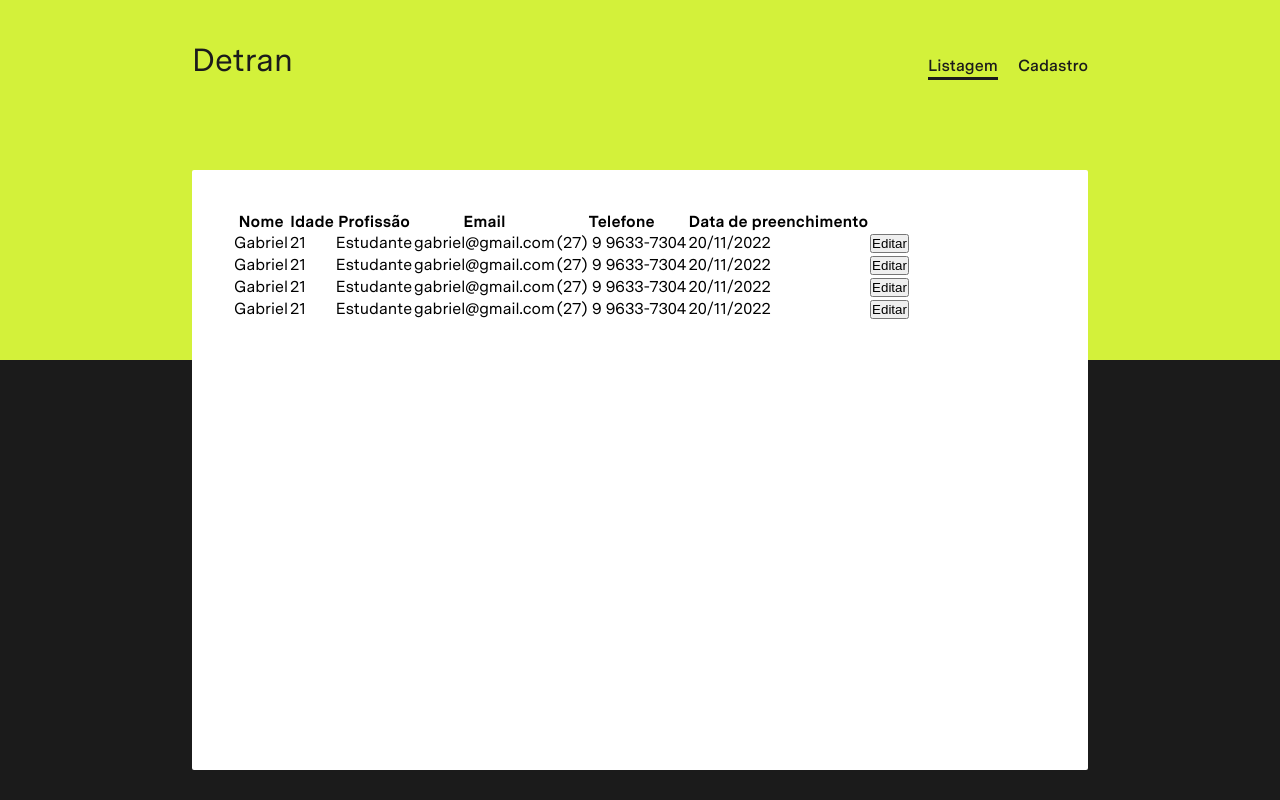
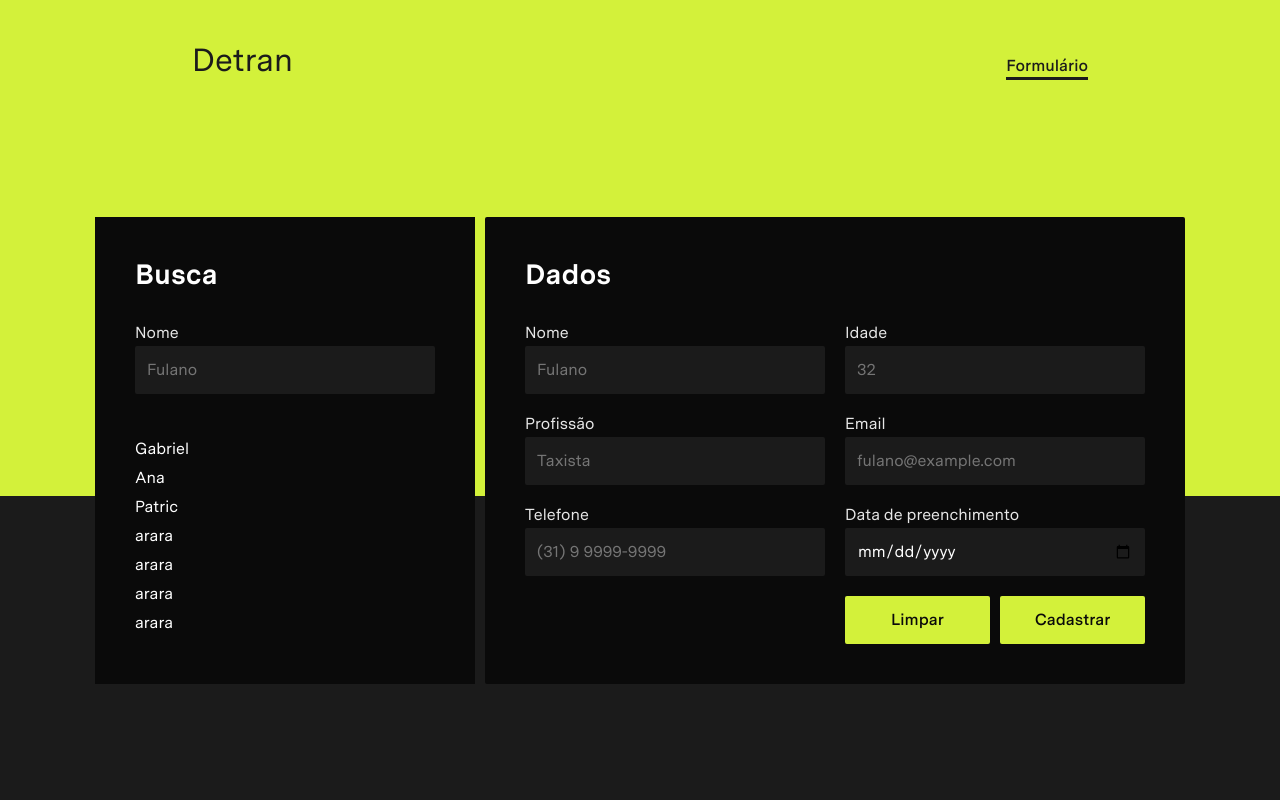
Before and after one commit to matosgabriel/rethink-challenge, a React (Create React App) app: page / in a window 1280 px wide. Built offline with nearby package versions, Linux system fonts and the light colour scheme; data requests are answered from the project's data file.

Commit message:
Listing the real data from persons

```diff
--- a/db.json
+++ b/db.json
@@ -1,49 +1,76 @@
 {
   "persons": [
     {
-      "name": "sadas",
-      "age": 12,
-      "occupation": "asdasd",
-      "email": "assad@gnauk",
-      "phone": "123123",
-      "fillDate": "2022-11-19T00:00:00.000Z",
-      "id": "dd2f3eb7-2d7c-47ff-8b67-e9f540d22aad"
+      "name": "Gabriel",
+      "age": 21,
+      "occupation": "Estudante",
+      "email": "gabriel@gmail.com",
+      "phone": "(27) 9 9633-7304",
+      "fillDate": "2022-11-20T00:00:00.000Z",
+      "id": "1463c719-2e9a-45a7-8f48-ce6f886dca1a"
     },
     {
-      "name": "asdasd",
-      "age": 12,
-      "occupation": "asdasd",
-      "email": "sadas@asasd",
-      "phone": "(31) 9 9999-9999",
-      "fillDate": "2022-11-19T00:00:00.000Z",
-      "id": "2ef4300e-94d5-47b7-8908-8a0f5a7c0fb0"
+      "name": "Ana",
+      "age": 23,
+      "occupation": "Estagiária",
+      "email": "ana@gmail.com",
+      "phone": "(27) 9 9999-9999",
+      "fillDate": "2022-11-23T00:00:00.000Z",
+      "id": "2a0b7248-0997-48c2-8143-25f919df9d6f"
     },
     {
-      "name": "Gabriel",
+      "name": "Patric",
       "age": 21,
-      "occupation": "Taxista",
-      "email": "gabriel@gmail.com",
-      "phone": "(27) 9 9873-7403",
-      "fillDate": "2022-11-20T00:00:00.000Z",
-      "id": "ca34aab4-baac-4836-b464-16f85807badf"
+      "occupation": "Estudante",
+      "email": "patric@gmail.com",
+      "phone": "(11) 9 9999-9999",
+      "fillDate": "2022-11-10T00:00:00.000Z",
+      "id": "9afc0ea2-5e42-4143-9393-244346d24879"
     },
     {
-      "name": "Gabriel",
+      "name": "arara",
       "age": 21,
-      "occupation": "Taxista",
-      "email": "gabriel@gmail.com",
-      "phone": "(27) 9 9873-7403",
-      "fillDate": "2022-11-20T00:00:00.000Z",
-      "id": "769d35cf-0833-4a5e-be77-3eda39d86ed0"
+      "occupation": "arara",
+      "email": "arara@arara",
+      "phone": "(21) 0 0000-0000",
+      "fillDate": "2022-11-16T00:00:00.000Z",
+      "id": "c9c191ea-0943-48a8-aa87-213553b7a60c"
     },
     {
-      "name": "Gabriel",
+      "name": "arara",
       "age": 21,
-      "occupation": "Taxista",
-      "email": "gabriel@gmail.com",
-      "phone": "(27) 9 9873-7403",
-      "fillDate": "2022-11-20T00:00:00.000Z",
-      "id": "1811ecac-5f0b-4175-a604-f2eea2498d7f"
+      "occupation": "arara",
+      "email": "arara@arara",
+      "phone": "(21) 0 0000-0000",
+      "fillDate": "2022-11-16T00:00:00.000Z",
+      "id": "78b4dc49-e98a-4c89-b132-10e0c8fb3917"
+    },
+    {
+      "name": "arara",
+      "age": 21,
+      "occupation": "arara",
+      "email": "arara@arara",
+      "phone": "(21) 0 0000-0000",
+      "fillDate": "2022-11-16T00:00:00.000Z",
+      "id": "78b4dc49-e98a-4c89-b132-10e0c8fb3917"
+    },
+    {
+      "name": "arara",
+      "age": 21,
+      "occupation": "arara",
+      "email": "arara@arara",
+      "phone": "(21) 0 0000-0000",
+      "fillDate": "2022-11-16T00:00:00.000Z",
+      "id": "78b4dc49-e98a-4c89-b132-10e0c8fb3917"
+    },
+    {
+      "name": "arara",
+      "age": 21,
+      "occupation": "arara",
+      "email": "arara@arara",
+      "phone": "(21) 0 0000-0000",
+      "fillDate": "2022-11-16T00:00:00.000Z",
+      "id": "78b4dc49-e98a-4c89-b132-10e0c8fb3917"
     }
   ]
 }
--- a/src/App.tsx
+++ b/src/App.tsx
@@ -1,6 +1,5 @@
 import { BrowserRouter as Router, Route, Routes } from "react-router-dom";
 import { Registration } from "./pages/Registration";
-import { ShowUsers } from "./pages/ShowUsers";
 
 import { ToastContainer } from "react-toastify";
 import "react-toastify/dist/ReactToastify.css";
@@ -9,8 +8,7 @@
   return (
     <Router>
       <Routes>
-        <Route path="/" element={<ShowUsers />} />
-        <Route path="/registration" element={<Registration />} />
+        <Route path="/" element={<Registration />} />
       </Routes>
 
       <ToastContainer />
--- a/src/components/Button/styles.module.css
+++ b/src/components/Button/styles.module.css
@@ -8,7 +8,7 @@
   font-family: "Messina Sans", sans-serif;
   background-color: var(--pear);
   border: 2px solid var(--pear);
-  color: var(--black);
+  color: var(--black-900);
   height: 48px;
   cursor: pointer;
   border-radius: 2px;
@@ -20,3 +20,10 @@
   background-color: var(--black-800);
   color: var(--pear);
 }
+
+.button:disabled {
+  background-color: var(--black-800);
+  border: 2px solid var(--black-800);
+  color: var(--white);
+  cursor: not-allowed;
+}
--- a/src/components/Header/index.tsx
+++ b/src/components/Header/index.tsx
@@ -13,14 +13,7 @@
       <nav className={styles.navigator}>
         <Link to="/">
           <span className={pathname === "/" ? styles.active : undefined}>
-            Listagem
-          </span>
-        </Link>
-        <Link to="/registration">
-          <span
-            className={pathname === "/registration" ? styles.active : undefined}
-          >
-            Cadastro
+            Formulário
           </span>
         </Link>
       </nav>
--- a/src/pages/Registration/index.tsx
+++ b/src/pages/Registration/index.tsx
@@ -1,40 +1,117 @@
-import { FormEvent, useCallback, useState } from "react";
+import { FormEvent, useCallback, useEffect, useState } from "react";
 import { Button } from "../../components/Button";
 import { Input } from "../../components/Input";
 import { toast } from "react-toastify";
 import { Header } from "../../components/Header";
-import { useNavigate } from "react-router-dom";
 import { v4 as uuidv4 } from "uuid";
 
 import { api } from "../../utils/api";
 import styles from "./styles.module.css";
 
+interface Person {
+  id: string;
+  name: string;
+  age: number;
+  occupation: string;
+  email: string;
+  phone: string;
+  fillDate: string;
+}
+
 function Registration() {
+  const [search, setSearch] = useState<string>("");
+  const [formSubmitionEnabled, setFormSubmitionEnabled] = useState(true);
+
   const [name, setName] = useState<string>("");
-  const [age, setAge] = useState<number>();
+  const [age, setAge] = useState<string>("");
   const [occupation, setOccupation] = useState<string>("");
   const [email, setEmail] = useState<string>("");
   const [phone, setPhone] = useState<string>("");
   const [fillDate, setFillDate] = useState<string>("");
 
-  const navigate = useNavigate();
+  const [persons, setPersons] = useState<Person[]>();
+  const [filteredPersons, setFilteredPersons] = useState<Person[]>();
 
+  // Load data of all registered persons
+  useEffect(() => {
+    api.get("/persons").then((response) => {
+      setPersons(response.data);
+      setFilteredPersons(response.data);
+    });
+  }, []);
+
+  // Handle the search by a person name
+  const handleSearch = useCallback(
+    (searchValue: string) => {
+      setSearch(searchValue);
+
+      const findPersons = persons?.filter((person) =>
+        person.name.toLowerCase().startsWith(searchValue.toLowerCase())
+      );
+
+      setFilteredPersons(findPersons);
+    },
+    [persons]
+  );
+
+  // Handle the selection of a person from search results
+  const handleSelectPerson = useCallback((person: Person) => {
+    setName(person.name);
+    setAge(person.age.toString());
+    setOccupation(person.occupation);
+    setEmail(person.email);
+    setPhone(person.phone);
+    setFillDate(person.fillDate.split("T")[0]);
+
+    setFormSubmitionEnabled(false);
+  }, []);
+
+  // Handle clear the form inputs and enable submit button
+  const handleClearForm = useCallback(() => {
+    setName("");
+    setAge("");
+    setOccupation("");
+    setEmail("");
+    setPhone("");
+    setFillDate("");
+
+    setFormSubmitionEnabled(true);
+  }, []);
+
+  // Handle form submit (insert a new person)
   const formSubmit = useCallback(
     async (e: FormEvent) => {
       e.preventDefault();
 
       try {
-        await api.post("/persons", {
+        const newPerson = {
           name,
-          age,
+          age: Number(age),
           occupation,
           email,
           phone,
           fillDate: fillDate ? new Date(fillDate) : undefined, // Converting the string from input to a date
           id: uuidv4(), // Generating a new random universal unique identificator
+        };
+
+        const { data: insertedPerson } = await api.post<Person>(
+          "/persons",
+          newPerson
+        );
+        console.log(insertedPerson);
+
+        setPersons((prevState) => {
+          return prevState ? [...prevState, insertedPerson] : [insertedPerson];
         });
 
-        // Success toastify message
+        insertedPerson.name.startsWith(search) &&
+          setFilteredPersons((prevState) => {
+            return prevState
+              ? [insertedPerson, ...prevState]
+              : [insertedPerson];
+          });
+
+        // Success toastify notification
         toast("Cadastro realizado com sucesso", {
           type: "success",
           theme: "dark",
@@ -43,7 +120,7 @@
           progressStyle: { background: "var(--pear)" },
         });
       } catch {
-        // Error toastify message
+        // Error toastify notification
         toast("Erro ao efetuar cadastro", {
           type: "error",
           theme: "dark",
@@ -52,7 +129,7 @@
         });
       }
     },
-    [name, age, occupation, email, phone, fillDate]
+    [name, age, occupation, email, phone, fillDate, search]
   );
 
   return (
@@ -63,21 +140,47 @@
         <aside className={styles.searchBox}>
           <h1>Busca</h1>
 
-          <Input placeholder="Fulano" />
+          <Input
+            placeholder="Fulano"
+            label="Nome"
+            value={search}
+            onChange={(e) => handleSearch(e.target.value)}
+            type="search"
+          />
 
           <div className={styles.searchResults}>
-            <ul>
-              <li onClick={() => console.log("clicou")}>Gabriel</li>
-              <li onClick={() => console.log("clicou")}>Gabriel</li>
-              <li onClick={() => console.log("clicou")}>Gabriel</li>
-            </ul>
-
-            {/* <h2>Sem resultados</h2> */}
+            {filteredPersons?.length === 0 ? (
+              <h2>Sem resultados</h2>
+            ) : (
+              <ul>
+                {search.length > 0
+                  ? filteredPersons?.map((person) => {
+                      return (
+                        <li
+                          key={person.id}
+                          onClick={() => handleSelectPerson(person)}
+                        >
+                          {person.name}
+                        </li>
+                      );
+                    })
+                  : persons?.map((person) => {
+                      return (
+                        <li
+                          key={person.id}
+                          onClick={() => handleSelectPerson(person)}
+                        >
+                          {person.name}
+                        </li>
+                      );
+                    })}
+              </ul>
+            )}
           </div>
         </aside>
 
         <main className={styles.main}>
-          <h1>Informações</h1>
+          <h1>Dados{!formSubmitionEnabled && <span> de {name}</span>}</h1>
 
           <form className={styles.form} onSubmit={formSubmit}>
             <div className={styles.input1}>
@@ -86,6 +189,7 @@
                 placeholder="Fulano"
                 value={name}
                 onChange={(e) => setName(e.target.value)}
+                disabled={!formSubmitionEnabled}
                 required
               />
             </div>
@@ -96,7 +200,8 @@
                 type="number"
                 min={0}
                 value={age}
-                onChange={(e) => setAge(Number(e.target.value))}
+                onChange={(e) => setAge(e.target.value)}
+                disabled={!formSubmitionEnabled}
                 required
               />
             </div>
@@ -106,6 +211,7 @@
                 placeholder="Taxista"
                 value={occupation}
                 onChange={(e) => setOccupation(e.target.value)}
+                disabled={!formSubmitionEnabled}
                 required
               />
             </div>
@@ -116,6 +222,7 @@
                 placeholder="fulano@example.com"
                 value={email}
                 onChange={(e) => setEmail(e.target.value)}
+                disabled={!formSubmitionEnabled}
                 required
               />
             </div>
@@ -127,6 +234,7 @@
                 pattern="\([0-9]{2}\) [0-9] [0-9]{4}-[0-9]{4}"
                 value={phone}
                 onChange={(e) => setPhone(e.target.value)}
+                disabled={!formSubmitionEnabled}
                 required
               />
             </div>
@@ -136,18 +244,22 @@
                 placeholder="01/01/2023"
                 type="date"
                 value={fillDate}
-                onChange={(e) => setFillDate(e.target.value)}
+                onChange={(e) => {
+                  setFillDate(e.target.value);
+                  console.log(e.target.value);
+                }}
+                disabled={!formSubmitionEnabled}
                 required
               />
             </div>
 
             <div className={styles.buttons}>
+              <Button title="Limpar" type="button" onClick={handleClearForm} />
               <Button
-                title="Limpar"
-                type="button"
-                onClick={() => navigate("/")}
+                title="Cadastrar"
+                type="submit"
+                disabled={!formSubmitionEnabled}
               />
-              <Button title="Cadastrar" type="submit" />
             </div>
           </form>
         </main>
--- a/src/pages/Registration/styles.module.css
+++ b/src/pages/Registration/styles.module.css
@@ -47,7 +47,7 @@
 .searchBox ul {
   display: flex;
   flex-direction: column;
-  height: 220px;
+  height: 200px;
   width: 100%;
   gap: 10px;
 
@@ -82,6 +82,20 @@
   margin-bottom: 32px;
   color: var(--white);
   font-size: 28px;
+}
+
+@keyframes example {
+  from {
+    background-color: red;
+  }
+  to {
+    background-color: yellow;
+  }
+}
+
+.main h1 span {
+  animation-name: example;
+  animation-duration: 1s;
 }
 
 .input1 {
@@ -133,12 +147,12 @@
   top: 0;
   left: 0;
   width: 100%;
-  height: 45vh;
+  height: 62vh;
   background-color: var(--pear);
   z-index: -1;
 }
 
-@media (max-width: 1080px) {
+@media (max-width: 1200px) {
   .content {
     flex-direction: column;
   }
@@ -150,10 +164,6 @@
   .searchBox ul {
     height: 140px;
   }
-
-  .form {
-    gap: 20px 0;
-  }
 }
 
 @media (max-width: 820px) {
--- a/src/pages/ShowUsers/index.tsx
+++ /dev/null
@@ -1,77 +0,0 @@
-import { Header } from "../../components/Header";
-
-import styles from "./styles.module.css";
-
-function ShowUsers() {
-  return (
-    <div className={styles.container}>
-      <Header />
-
-      <main className={styles.main}>
-        <table>
-          <thead>
-            <tr>
-              <th>Nome</th>
-              <th>Idade</th>
-              <th>Profissão</th>
-              <th>Email</th>
-              <th>Telefone</th>
-              <th>Data de preenchimento</th>
-              <th></th>
-            </tr>
-          </thead>
-          <tbody>
-            <tr>
-              <td data-label="Nome">Gabriel</td>
-              <td data-label="Idade">21</td>
-              <td data-label="Profissão">Estudante</td>
-              <td data-label="Email">gabriel@gmail.com</td>
-              <td data-label="Telefone">(27) 9 9633-7304</td>
-              <td data-label="Data de preenchimento">20/11/2022</td>
-              <td>
-                <button>Editar</button>
-              </td>
-            </tr>
-            <tr>
-              <td data-label="Nome">Gabriel</td>
-              <td data-label="Idade">21</td>
-              <td data-label="Profissão">Estudante</td>
-              <td data-label="Email">gabriel@gmail.com</td>
-              <td data-label="Telefone">(27) 9 9633-7304</td>
-              <td data-label="Data de preenchimento">20/11/2022</td>
-              <td>
-                <button>Editar</button>
-              </td>
-            </tr>
-            <tr>
-              <td data-label="Nome">Gabriel</td>
-              <td data-label="Idade">21</td>
-              <td data-label="Profissão">Estudante</td>
-              <td data-label="Email">gabriel@gmail.com</td>
-              <td data-label="Telefone">(27) 9 9633-7304</td>
-              <td data-label="Data de preenchimento">20/11/2022</td>
-              <td>
-                <button>Editar</button>
-              </td>
-            </tr>
-            <tr>
-              <td data-label="Nome">Gabriel</td>
-              <td data-label="Idade">21</td>
-              <td data-label="Profissão">Estudante</td>
-              <td data-label="Email">gabriel@gmail.com</td>
-              <td data-label="Telefone">(27) 9 9633-7304</td>
-              <td data-label="Data de preenchimento">20/11/2022</td>
-              <td>
-                <button>Editar</button>
-              </td>
-            </tr>
-          </tbody>
-        </table>
-      </main>
-
-      <div className={styles.fillBox}></div>
-    </div>
-  );
-}
-
-export { ShowUsers };
--- a/src/pages/ShowUsers/styles.module.css
+++ /dev/null
@@ -1,35 +0,0 @@
-.container {
-  display: flex;
-  flex-direction: column;
-  position: relative;
-
-  height: 100vh;
-  width: 100%;
-}
-
-.main {
-  padding: 40px;
-  background-color: var(--white);
-  width: auto;
-  /* margin: auto; */
-  border-radius: 2px;
-  height: 600px;
-
-  margin: 7% 15% 0;
-}
-
-.fillBox {
-  position: absolute;
-  top: 0;
-  left: 0;
-  width: 100%;
-  height: 45vh;
-  background-color: var(--pear);
-  z-index: -1;
-}
-
-@media (max-width: 720px) {
-  .main {
-    width: 380px;
-  }
-}
```
Also changed, not shown: funcoesFormulario.ts (renamed from functions.ts).
